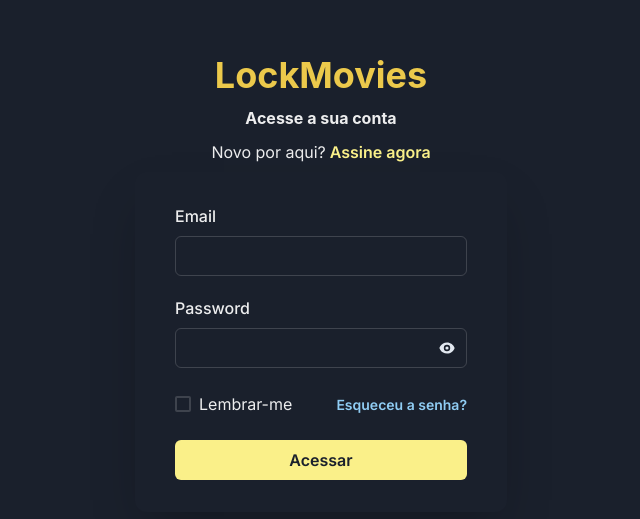
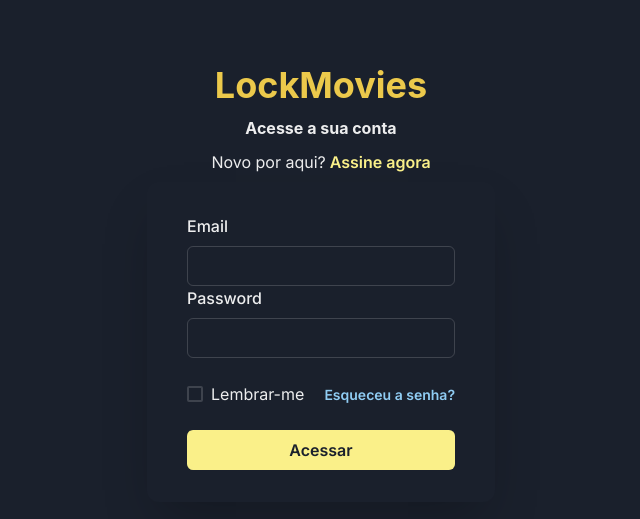
Before and after one commit to luksdev/lockmovies_react, a Next.js app: page /login in a window 1280 px wide. Shown: the part 117-636 px from the top of the page, without its empty margins (319-959 px from the left). Built offline with nearby package versions, Linux system fonts and the light colour scheme.

Commit message:
Auth Login with AWS

```diff
--- a/package.json
+++ b/package.json
@@ -22,6 +22,7 @@
     "postcss": "^8.4.12",
     "react": "17.0.2",
     "react-dom": "17.0.2",
+    "react-hook-form": "^7.30.0",
     "react-icons": "^4.3.1",
     "tailwind-scrollbar-hide": "^1.1.7",
     "tailwindcss": "^3.0.23"
--- a/pages/_app.tsx
+++ b/pages/_app.tsx
@@ -1,13 +1,16 @@
 import "../styles/globals.css";
 import type { AppProps } from "next/app";
-import { ChakraProvider, extendTheme } from "@chakra-ui/react";
+import { ChakraProvider } from "@chakra-ui/react";
 import theme from "../src/lib/theme";
+import { AuthProvider } from "../src/contexts/AuthContext";
 
 function MyApp({ Component, pageProps }: AppProps) {
   return (
-    <ChakraProvider theme={theme}>
-      <Component {...pageProps} />
-    </ChakraProvider>
+    <AuthProvider>
+      <ChakraProvider theme={theme}>
+        <Component {...pageProps} />
+      </ChakraProvider>
+    </AuthProvider>
   );
 }
 
--- a/src/components/Login.tsx
+++ b/src/components/Login.tsx
@@ -3,7 +3,6 @@ import {
   Button,
   Checkbox,
   Container,
-  Divider,
   FormControl,
   FormLabel,
   Heading,
@@ -15,10 +14,19 @@ import {
   useBreakpointValue,
   useColorModeValue,
 } from "@chakra-ui/react";
-import * as React from "react";
-import { PasswordField } from "./PassswordField";
+import { useContext } from "react";
+import { useForm } from "react-hook-form";
+import { AuthContext } from "../contexts/AuthContext";
 
-export const Login = () => (
+export const Login = () => {
+  const { register, handleSubmit, errors }: any = useForm();
+  const { signIn } = useContext<any>(AuthContext);
+
+  const handleSignIn = async (data: any) => {
+    await signIn(data);
+  };
+
+  return (
     <Container
       maxW="lg"
       display={"flex"}
@@ -52,13 +60,19 @@ export const Login = () => (
           boxShadow={{ base: "2xl", sm: useColorModeValue("md", "md-dark") }}
           borderRadius={{ base: "none", sm: "xl" }}
         >
+          <form onSubmit={handleSubmit(handleSignIn)}>
             <Stack spacing="6">
               <Stack spacing="5">
                 <FormControl>
                   <FormLabel htmlFor="email">Email</FormLabel>
-              <Input id="email" type="email" />
+                  <Input {...register("email")} id="email" type="email" />
+                  <FormLabel htmlFor="password">Password</FormLabel>
+                  <Input
+                    {...register("password")}
+                    id="password"
+                    type="password"
+                  />
                 </FormControl>
-            <PasswordField />
               </Stack>
               <HStack justify="space-between">
                 <Checkbox defaultIsChecked={false}>Lembrar-me</Checkbox>
@@ -67,12 +81,14 @@ export const Login = () => (
                 </Button>
               </HStack>
               <Stack spacing="6">
-            <Button variant="solid" colorScheme={"yellow"}>
+                <Button variant="solid" type="submit" colorScheme={"yellow"}>
                   Acessar
                 </Button>
               </Stack>
             </Stack>
+          </form>
         </Box>
       </Stack>
     </Container>
   );
+};
--- a/src/components/PassswordField.tsx
+++ /dev/null
@@ -1,52 +0,0 @@
-import {
-  FormControl,
-  FormLabel,
-  IconButton,
-  Input,
-  InputGroup,
-  InputProps,
-  InputRightElement,
-  useDisclosure,
-} from '@chakra-ui/react';
-import * as React from 'react';
-import { HiEye, HiEyeOff } from 'react-icons/hi';
-
-export const PasswordField = React.forwardRef<HTMLInputElement, InputProps>(
-  (props, ref) => {
-    const { isOpen, onToggle } = useDisclosure();
-    const inputRef = React.useRef<HTMLInputElement>(null);
-
-    const onClickReveal = () => {
-      onToggle();
-      if (inputRef.current) {
-        inputRef.current.focus({ preventScroll: true });
-      }
-    };
-
-    return (
-      <FormControl>
-        <FormLabel htmlFor="password">Password</FormLabel>
-        <InputGroup>
-          <InputRightElement>
-            <IconButton
-              variant="link"
-              aria-label={isOpen ? 'Mask password' : 'Reveal password'}
-              icon={isOpen ? <HiEyeOff /> : <HiEye />}
-              onClick={onClickReveal}
-            />
-          </InputRightElement>
-          <Input
-            id="password"
-            name="password"
-            type={isOpen ? 'text' : 'password'}
-            autoComplete="current-password"
-            required
-            {...props}
-          />
-        </InputGroup>
-      </FormControl>
-    );
-  }
-);
-
-PasswordField.displayName = 'PasswordField';
--- /dev/null
+++ b/src/contexts/AuthContext.tsx
@@ -0,0 +1,32 @@
+import Router from "next/router";
+import { createContext } from "react";
+import { signInResquest } from "../services/auth";
+
+type SignInData = {
+  email: string;
+  password: string;
+};
+
+export const AuthContext = createContext({});
+
+export function AuthProvider({ children }: any) {
+  let isAuthenticated = false;
+
+  async function signIn({ email, password }: SignInData) {
+    const response: any = await signInResquest({ email, password });
+
+    if (response.status === 200) {
+      console.log(response.data);
+      isAuthenticated = true;
+      Router.push("/home");
+    } else {
+      Router.push("/");
+    }
+  }
+
+  return (
+    <AuthContext.Provider value={{ isAuthenticated, signIn }}>
+      {children}
+    </AuthContext.Provider>
+  );
+}
--- /dev/null
+++ b/src/services/auth.ts
@@ -0,0 +1,13 @@
+import axios from "axios";
+
+export async function signInResquest(data: any) {
+  await axios.get(
+    "https://9947ccq2oj.execute-api.us-east-1.amazonaws.com/login_users",
+    {
+      withCredentials: false,
+      params: {
+        data,
+      },
+    }
+  );
+}
```
Also changed, not shown: 1 other file (tests, documents, lock files or other folders). Lines whose indentation alone changed are shown as unchanged.
